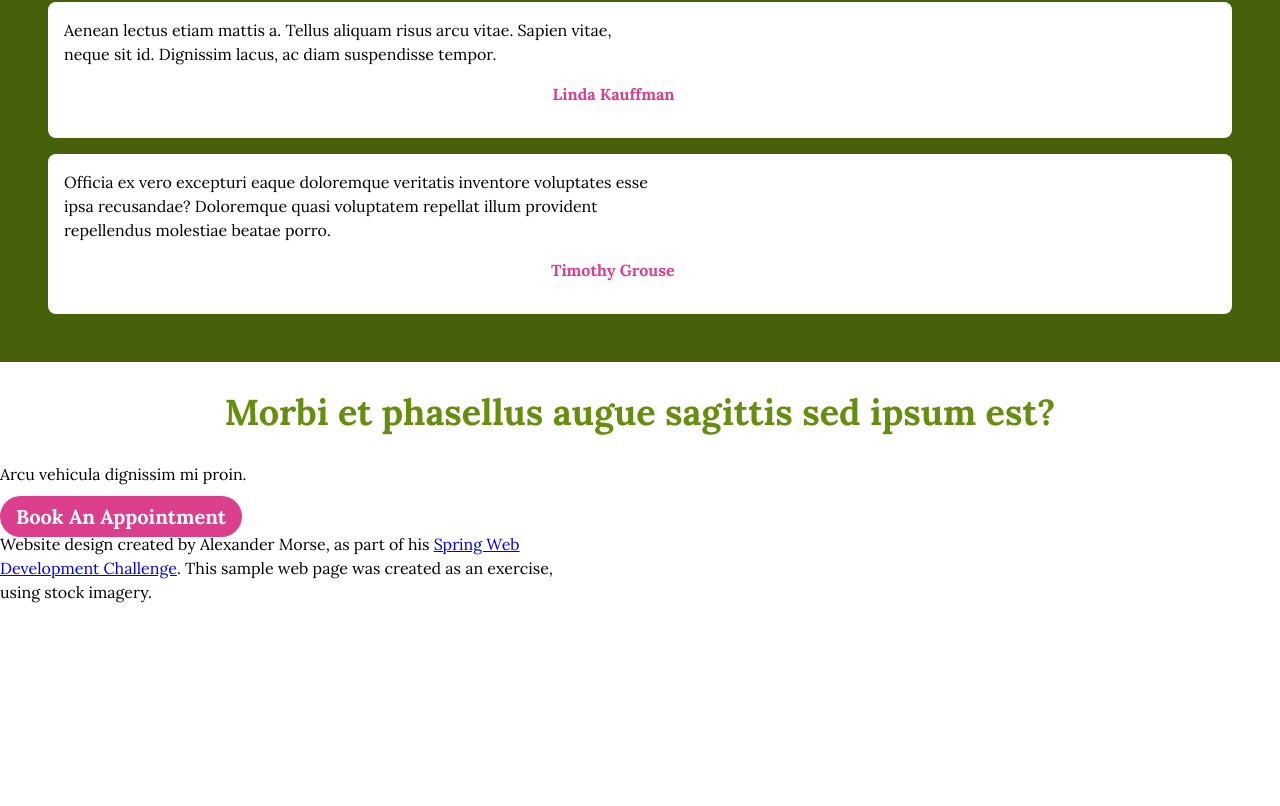
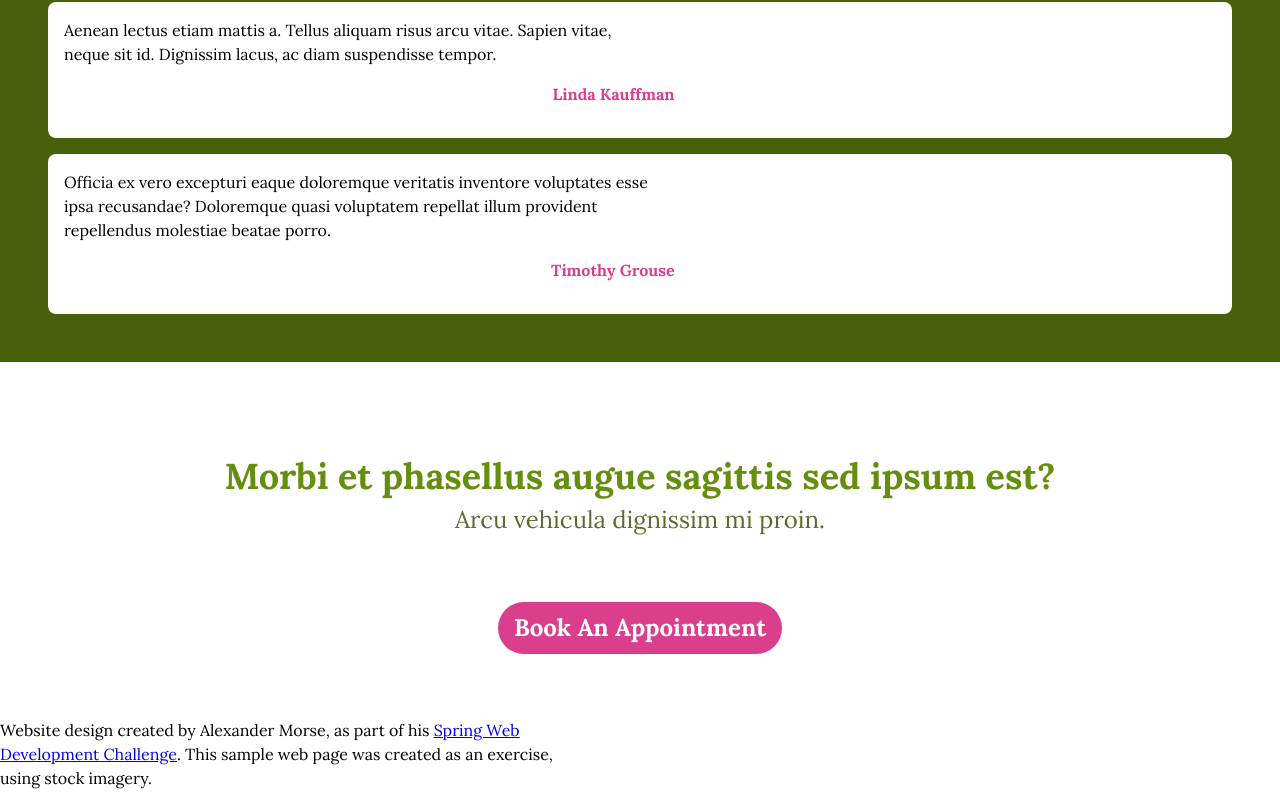
Before and after one commit to Sakeran/ac-product, a website: page src/index.html in a window 1280 px wide. Shown: the part 4945-5751 px from the top of the page. Before the commit the page ends 5565 px from the top, so only its background shows below. Drawn offline with Linux system fonts and the light colour scheme.

Commit message:
Style CTA section

```diff
--- a/src/assets/css/styles.css
+++ b/src/assets/css/styles.css
@@ -338,3 +338,32 @@ nav .cta-link {
   font-weight: 700;
   text-align: right;
 }
+
+/* CTA Section */
+
+.cta {
+  max-width: 1200px;
+  margin: 0 auto;
+  padding: 4rem 0.5rem;
+
+  display: flex;
+  flex-direction: column;
+  align-items: center;
+}
+
+.cta h2 {
+  margin-bottom: 0.5rem;
+}
+
+.cta .subheader {
+  color: #596D2F;
+  font-size: 1.5rem;
+  text-align: center;
+
+  margin-bottom: 4rem;
+}
+
+.cta .cta-link {
+  max-width: 600px;
+  font-size: 1.5rem;
+}
```
